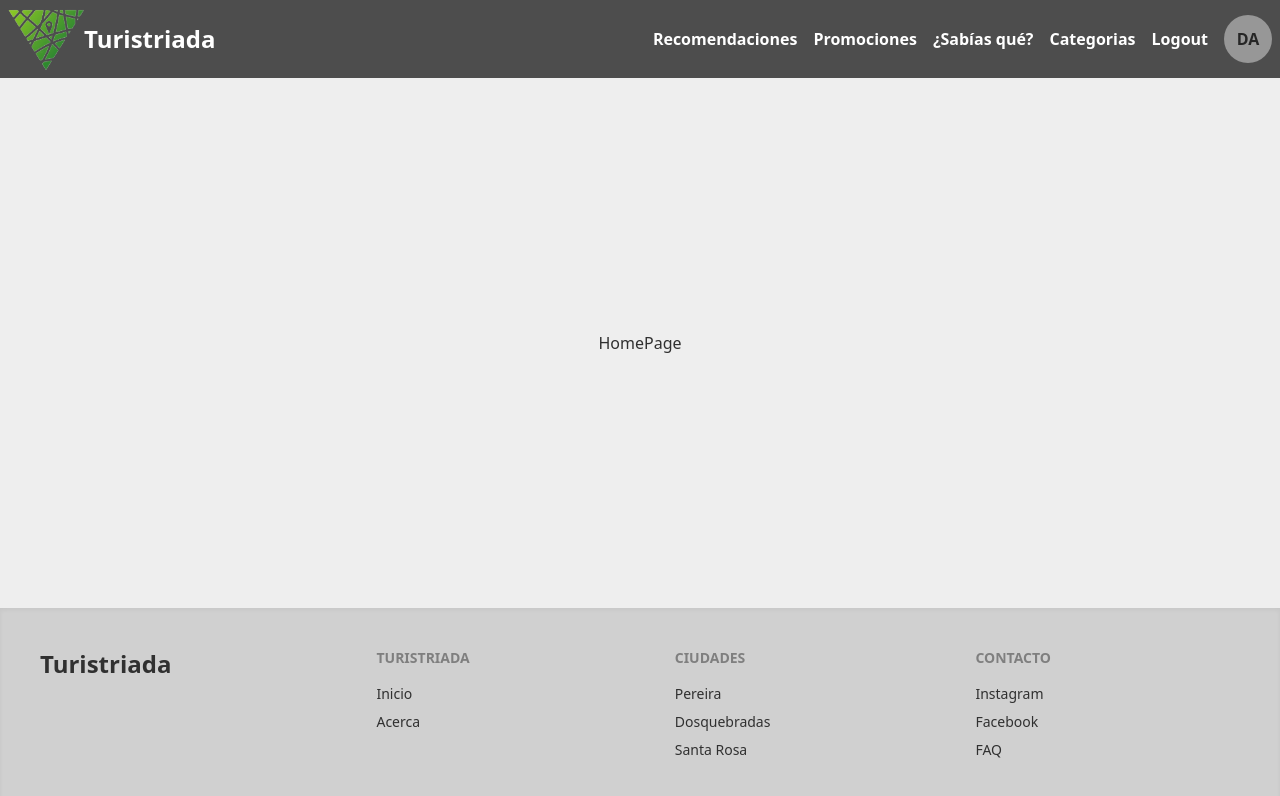
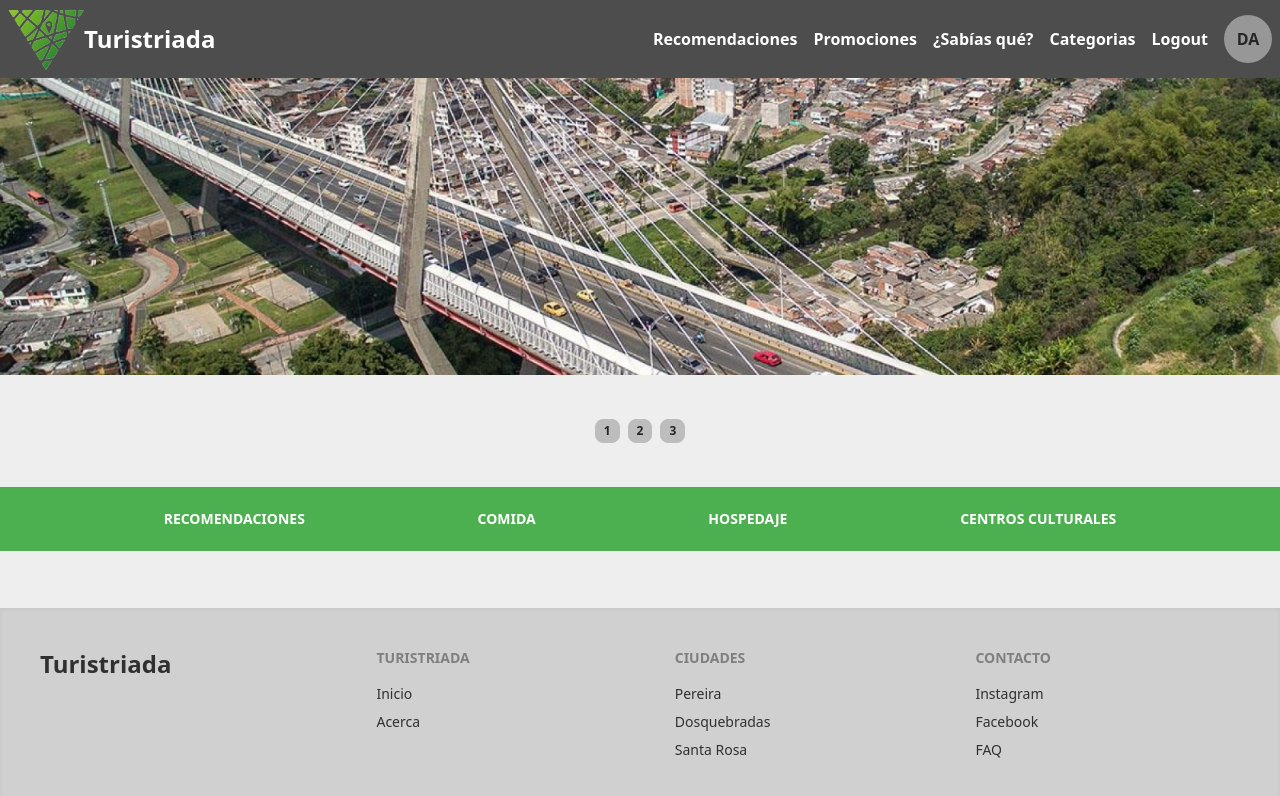
Before and after one commit to JohanRestrepo19/turistriada-frontend, a React (Vite) app: page / in a window 1280 px wide. Shown: the top 796 px of the page. Built offline with nearby package versions, Linux system fonts and the light colour scheme; a web font is replaced by a local one.

Commit message:
chore(users): working on Home page.

```diff
--- a/src/common/components/Button.tsx
+++ b/src/common/components/Button.tsx
@@ -7,7 +7,7 @@ interface ButtonProps extends ButtonHTMLAttributes<HTMLButtonElement> {
   children: ReactNode
   icon?: IconProp
   iconSize?: SizeProp
-  styleType: 'primary' | 'secondary'
+  styleType?: 'primary' | 'secondary'
   rounded?: boolean
 }
 
--- a/src/layouts/user/index.tsx
+++ b/src/layouts/user/index.tsx
@@ -7,7 +7,7 @@ export const UserLayout = () => {
     <div className="min-h-screen flex flex-col">
       <UserNavbar />
       <div className="grow container mx-auto bg-base-100 flex flex-col gap-4">
-        <div className="flex-grow flex justify-center items-center">
+        <div className="flex-grow flex justify-center gap-y-4">
           <Outlet />
         </div>
       </div>
--- a/src/pages/home/Home.tsx
+++ b/src/pages/home/Home.tsx
@@ -1,7 +1,15 @@
+import { CitiesCarousel } from './components/CitiesCarousel'
+
 export const Home = () => {
   return (
-    <div>
-      <h1>HomePage</h1>
+    <div className="flex flex-col gap-y-9">
+      <CitiesCarousel />
+      <div className="navbar bg-primary flex justify-evenly items-center text-white">
+        <button className="btn btn-ghost">Recomendaciones</button>
+        <button className="btn btn-ghost">Comida</button>
+        <button className="btn btn-ghost">Hospedaje</button>
+        <button className="btn btn-ghost">Centros culturales</button>
+      </div>
     </div>
   )
 }
--- /dev/null
+++ b/src/pages/home/components/CitiesCarousel.tsx
@@ -0,0 +1,28 @@
+export const CitiesCarousel = () => {
+  return (
+    <>
+      <div className="carousel w-full">
+        <div id="item1" className="carousel-item w-full">
+          <img src="/src/assets/cities/viaducto.png" className="w-full" />
+        </div>
+        <div id="item2" className="carousel-item w-full">
+          <img src="/src/assets/cities/viaducto.png" className="w-full" />
+        </div>
+        <div id="item3" className="carousel-item w-full">
+          <img src="/src/assets/cities/viaducto.png" className="w-full" />
+        </div>
+      </div>
+      <div className="flex justify-center w-full py-2 gap-2">
+        <a href="#item1" className="btn btn-xs">
+          1
+        </a>
+        <a href="#item2" className="btn btn-xs">
+          2
+        </a>
+        <a href="#item3" className="btn btn-xs">
+          3
+        </a>
+      </div>
+    </>
+  )
+}
```
Also changed, not shown: src/assets/cities/cam.png (added), src/assets/cities/viaducto.png (added).
